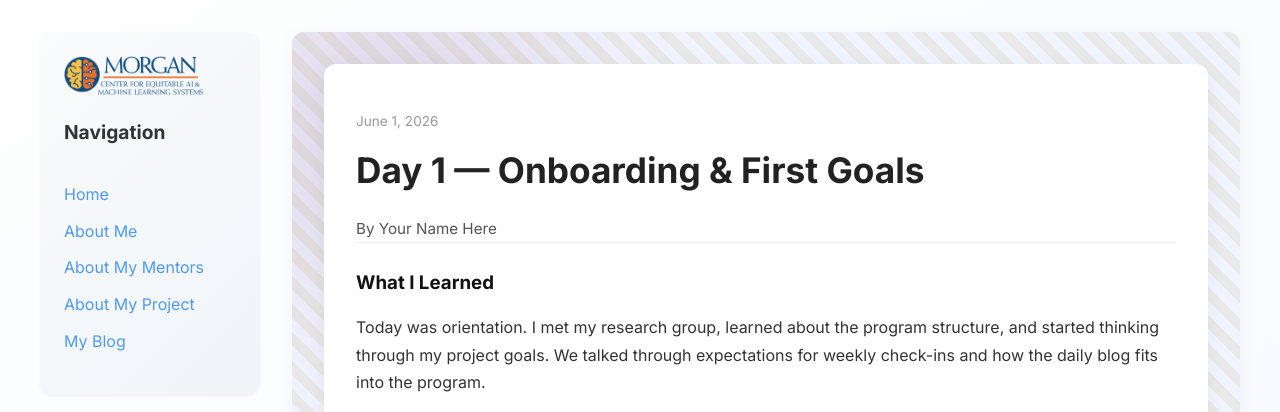
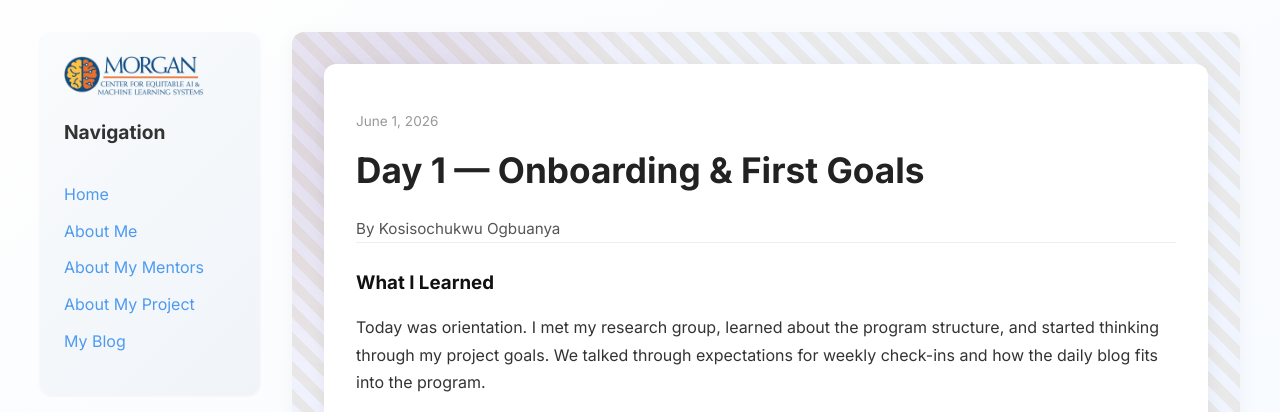
Before and after one commit to Kosiso7-og/Kosiso7-ogceamls26.github.io, a Jekyll site: the page built from _posts/2026-06-01-day-1.md, in a window 1280 px wide. Shown: the top 412 px of the page. Built offline with Jekyll 4.4.1, drawn with Linux system fonts in a browser that asks for light colours.

Commit message:
Update site identity and URL in _config.yml

```diff
--- a/_config.yml
+++ b/_config.yml
@@ -4,11 +4,11 @@
 # =====================================================
 
 # ----- Identity (shown in SEO + browser tab) -----
-title: Your Name Here                              # <- your name
-author: Your Name Here                             # <- your name (shown as post byline)
+title: Kosisochukwu Ogbuanya                              # <- your name
+author: Kosisochukwu Ogbuanya                             # <- your name (shown as post byline)
 description: My CEAMLS SAIRI Summer Research Site  # <- short site tagline
 email:                                             # <- (optional) contact email for SEO
-url: https://your-username.github.io               # <- your final site URL (canonical SEO links)
+url: https://Kosiso7-og.ceamls26.github.io               # <- your final site URL (canonical SEO links)
 lang: en-US
 
 # ----- Branding (program-wide; rarely changes) -----
```
